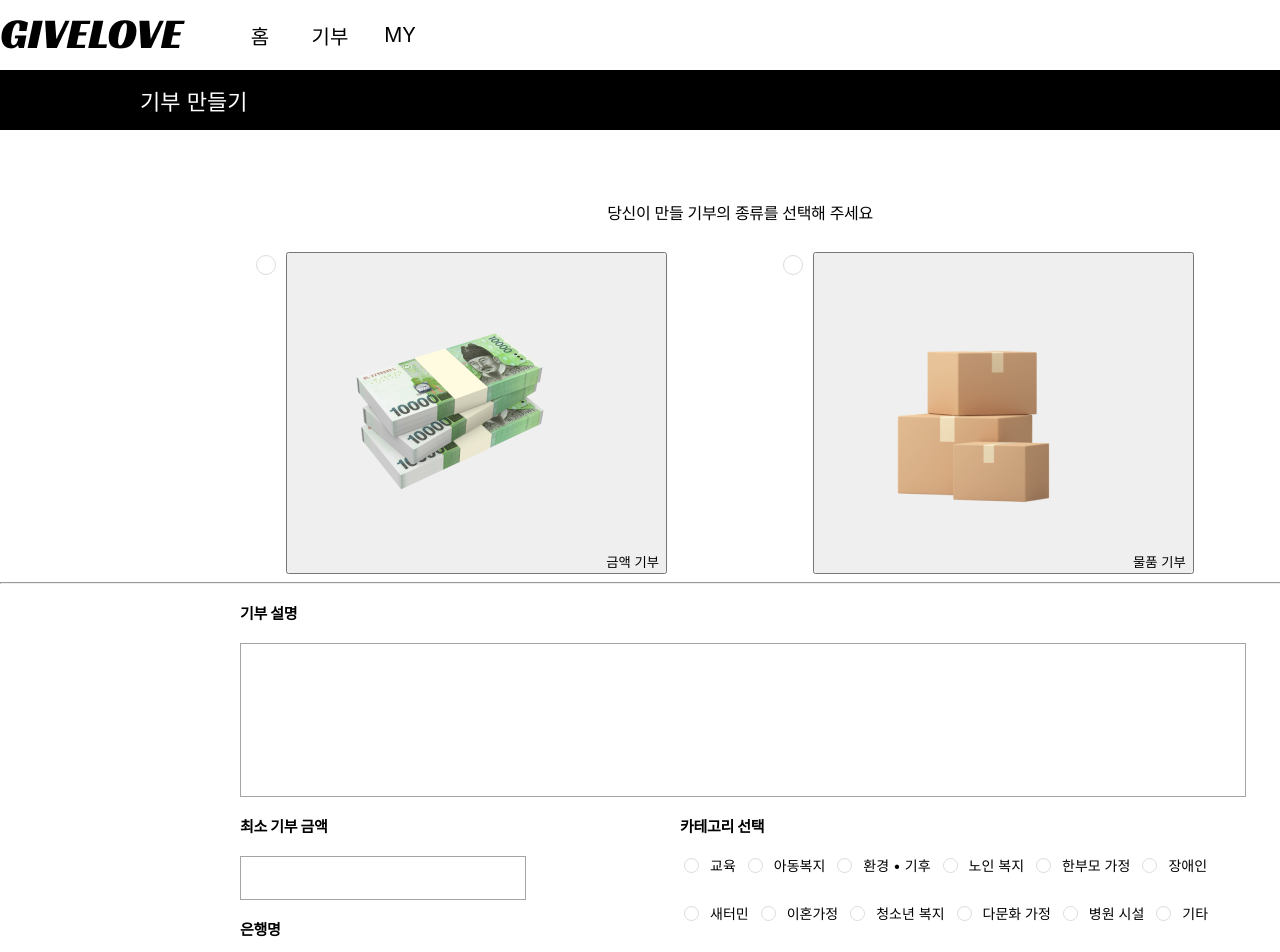
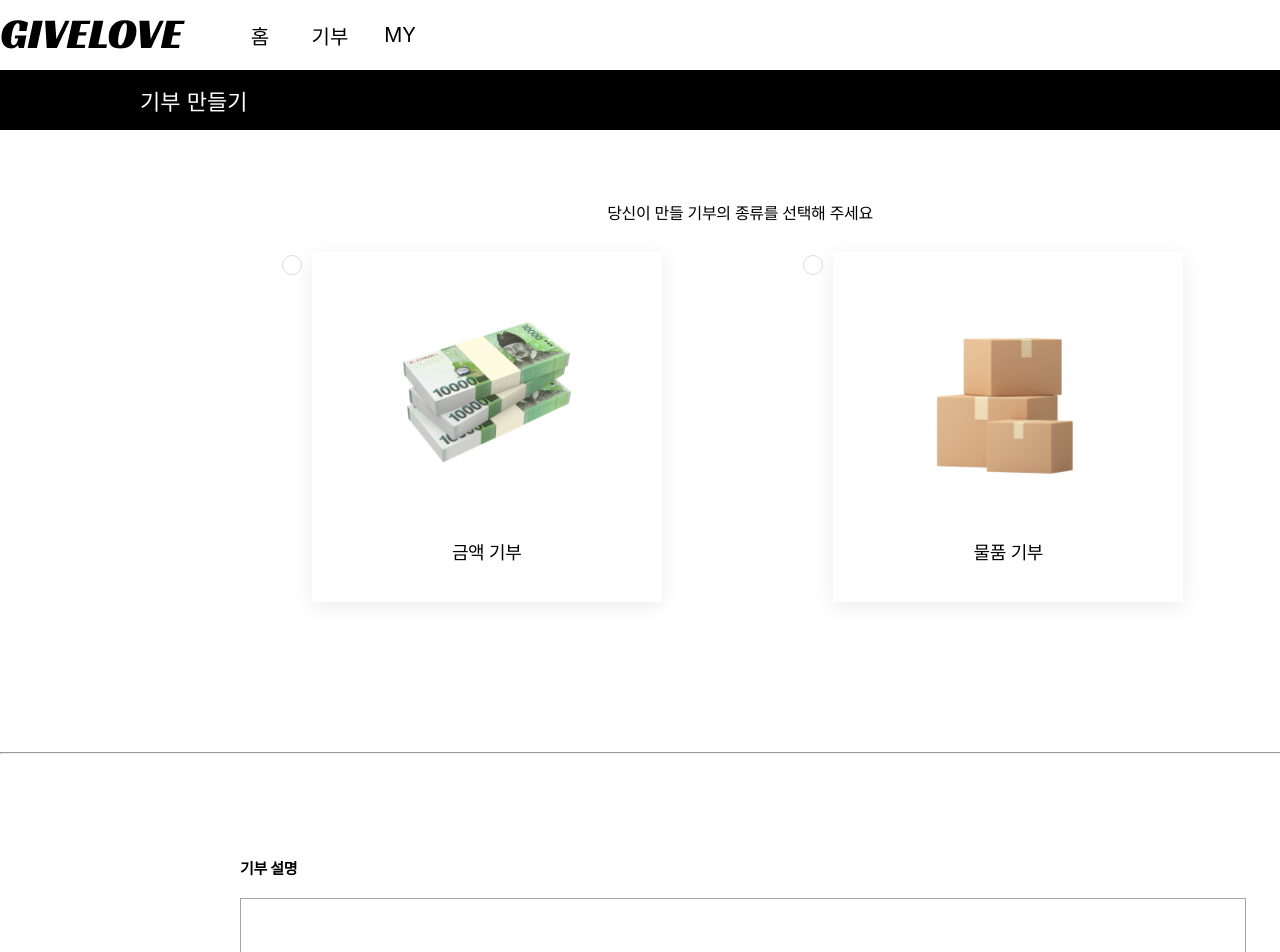
Before and after one commit to Hwanginyoung/Naresha2-GiveLove_project, a React (Create React App) app in the folder givelove/: page /Makemoney in a window 1280 px wide. Shown: the top 952 px of the page. Built offline with nearby package versions, Linux system fonts and the light colour scheme.

Commit message:
MakeMoney

```diff
--- a/givelove/src/containers/MakeMoney.js
+++ b/givelove/src/containers/MakeMoney.js
@@ -4,8 +4,28 @@
 import Checkbox from './Checkbox';
 import './MakeMoney.css';
 
+const banks = ['', 'NH농협', '국민은행', '기업은행', '신한은행', '우리은행', '하나은행', '카카오뱅크', '케이뱅크', '토스뱅크', 'SC제일', '경남은행', '광주은행', '대구은행', '부산은행', '산업은행', '수협은행', '전북은행', '제주은행', '한국씨티은행', '새마을금고', '신협', '상호저축은행', '산림조합', '우체국']
+
+const checkOnlyOne = (checkThis) => {
+    const checkboxes = document.getElementsByName('method')
+    for (let i = 0; i < checkboxes.length; i++) {
+      if (checkboxes[i] !== checkThis) {
+        checkboxes[i].checked = false
+      }
+    }
+  }
+
 const MakeMoney = () => {
     let navigate=useNavigate();
+
+    let strtmp = banks.map((bank, index) => {
+        return (
+            bank
+            );
+      });
+      console.log(strtmp);
+
+
     return (
         <div className='MakeMoney'>
             <haeder>
@@ -15,53 +35,24 @@
                 <div className='choose'>
                     <p className='choose_name'>당신이 만들 기부의 종류를 선택해 주세요</p>
                     <div className='button'>
-                        <div className='money_check'>
-                            <input className="checkbox" type="checkbox"/>
-                            <button className='money_bt'><img src={money} className="money" alt="money" />금액 기부</button>
+                        <div className='check_money'>
+                            <label for="money"><input className="checkbox" type="checkbox" id="money" name="method" onChange={(e) => checkOnlyOne(e.target)}/><img src={money} className="money" alt="money" />금액 기부</label>
                         </div>
-                        <div className='article_check'>
-                            <input className="checkbox" type="checkbox"/>
-                            <button className='article_bt'><img src={article} className="article" alt="article" />물품 기부</button>
+                        <div className='check_article'>
+                            <label for="article"><input className="checkbox" type="checkbox" id="article" name="method" onChange={(e) => checkOnlyOne(e.target)}/><img src={article} className="article" alt="article" />물품 기부</label>
                         </div>
                     </div>
                 </div>
-                <hr />
+                <hr className='hr' />
                 <div className='main_text'>
                     <p className='text'>기부 설명</p>
-                    <input className='explanation' type="text" />
+                    <textarea className='explanation' />
                     <div className='under_text'>
                         <div className='text_left'>
                             <p className='text'>최소 기부 금액</p>
                             <input className='text_box' type="text" />
                             <p className='text'>은행명</p>
-                            <select className='bank'>
-                                <option value="0"></option>
-                                <option value="1">NH농협</option>
-                                <option value="2">국민은행</option>
-                                <option value="3">기업은행</option>
-                                <option value="4">신한(구조흥)은행</option>
-                                <option value="5">우리은행</option>
-                                <option value="6">하나은행</option>
-                                <option value="7">카카오뱅크</option>
-                                <option value="8">케이뱅크</option>
-                                <option value="9">토스뱅크</option>
-                                <option value="10">SC제일</option>
-                                <option value="11">경남은행</option>
-                                <option value="12">광주은행</option>
-                                <option value="13">대구은행</option>
-                                <option value="14">부산은행</option>
-                                <option value="15">산업은행</option>
-                                <option value="16">수협은행</option>
-                                <option value="17">전북은행</option>
-                                <option value="18">제주은행</option>
-                                <option value="19">한국씨티은행</option>
-                                <option value="20">새마을금고</option>
-                                <option value="21">신협</option>
-                                <option value="22">상호저축은행</option>
-                                <option value="23">산림조합</option>
-                                <option value="24">우체국</option>
-                                <option value="25">도이치</option>
-                            </select>
+                            <select className="bank">{strtmp}</select>
                             <p className='text'>계좌 번호</p>
                             <input className='text_box' type="text" />
                             <p className='text'>예금주</p>
--- a/givelove/src/containers/checkbox.css
+++ b/givelove/src/containers/checkbox.css
@@ -17,6 +17,8 @@
     border-radius: 50px;
     width: 15px;
     height: 15px;
+    margin-left: 10px;
+    margin-right: 10px;
 }
 
 .checkbox-tool .check-container .checkbox:checked {
--- a/givelove/src/containers/checkbox.js
+++ b/givelove/src/containers/checkbox.js
@@ -1,15 +1,16 @@
 import "./Checkbox.css";
 
 function Checkbox() {
-  const field = ['교육', '아동복지', '환경 • 기후', '노인 복지', '한부모 가정', '장애인', '새터민', '이혼가정', '청소년 복지', '다문화 가정', '병원 시설', '기타']
+  const fields = ['교육', '아동복지', '환경 • 기후', '노인 복지', '한부모 가정', '장애인', '새터민', '이혼가정', '청소년 복지', '다문화 가정', '병원 시설', '기타']
   return (
     <div className="checkbox-tool">
         {
-            field.map(element => {
+            fields.map((field, index) => {
                 return (
                     <div className="check-container">
-                      <input className="checkbox" type="checkbox"/>
-                      <p className="cartagori">{element}</p>
+                      {/* <input className="checkbox" type="checkbox"/>
+                      <p className="cartagori">{element}</p> */}
+                      <label for={index}><input className="checkbox" type="checkbox" id={index} name={index} />{field}</label>
                     </div>
                 )
             })
```
